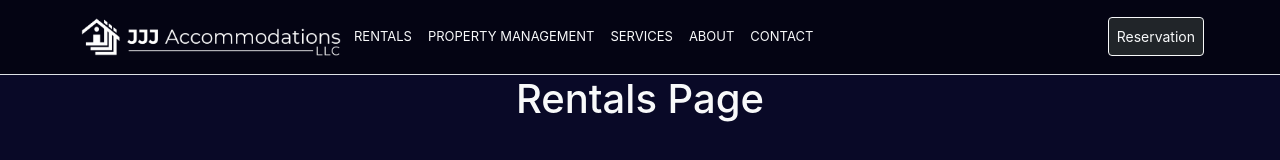
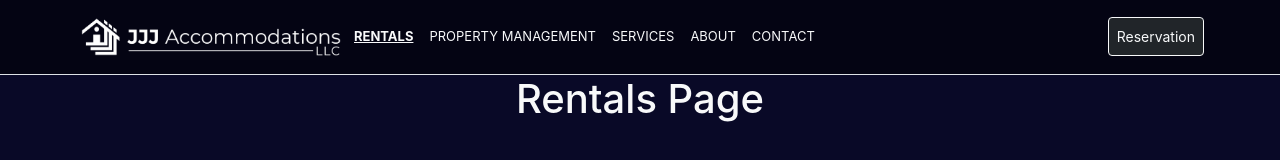
Before and after one commit to Jon-Grabowski/jjj-accommodations, a React (Create React App) app: page /rentals in a window 1280 px wide. Shown: the top 160 px of the page. Built offline with nearby package versions, Linux system fonts and the light colour scheme.

Commit message:
NavBar links underline and bold when on page

```diff
--- a/src/components/NavBar.js
+++ b/src/components/NavBar.js
@@ -1,18 +1,21 @@
 import React from 'react'
 import { useState } from 'react';
-import { Link, NavLink } from 'react-router-dom';
+import { Link, NavLink, useLocation } from 'react-router-dom';
 import './navbar.css'
 
 function NavBar() {
     const [navExpanded, setNavExpanded] = useState(false)
-
+    const location = useLocation()
+    console.log(location.pathname)
     const links = ['rentals', 'property management', 'services', 'about', 'contact']
     const listLinks = links.map((link)=>{
+        let path = '/' + link.replace(/\s+/g, '')
+        console.log(path)
         return(
             <li class="nav-item">
                             <NavLink
-                                to={`/${link.replace(/\s+/g, '')}`}
-                                className='nav-link text-light'
+                                to={path}
+                                className={`nav-link text-light ${location.pathname === path ? 'text-decoration-underline fw-bolder' : '' }`}
                                 onClick={()=>{setNavExpanded(false)}}
                                 >{link.toUpperCase()}
                             </NavLink>
--- a/src/components/Rentals/Rentals.js
+++ b/src/components/Rentals/Rentals.js
@@ -1,4 +1,4 @@
-import React from 'react'
+import React from 'react';
 
 function Rentals() {
     return (
```
